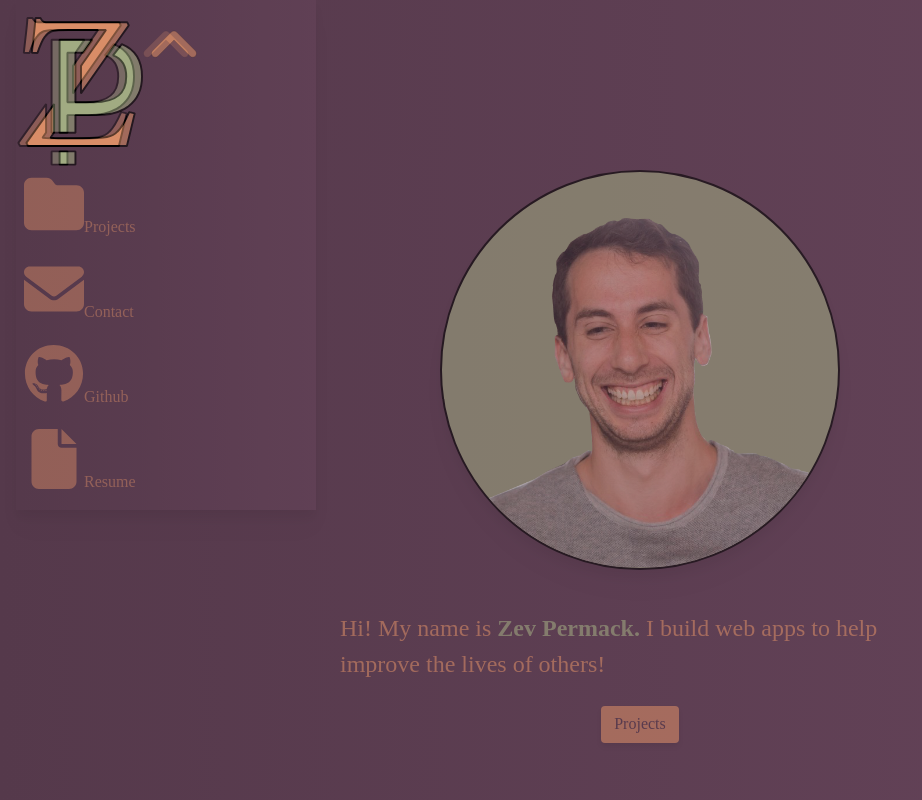
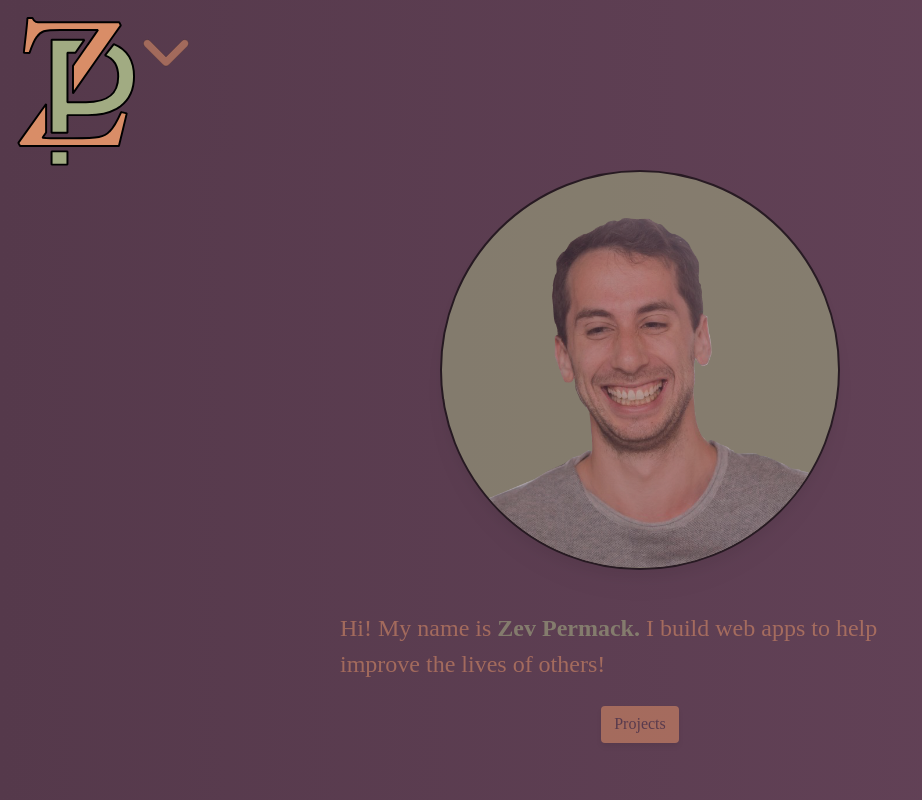
Before and after one commit to rewpt/portfolio, a React (Create React App) app: page / in a window 1280 px wide. Shown: the top 800 px of the page, without its empty margins (0-922 px from the left). Built offline with nearby package versions, Linux system fonts and the light colour scheme.

Commit message:
change initial open state to false

```diff
--- a/src/components/Nav.jsx
+++ b/src/components/Nav.jsx
@@ -15,7 +15,7 @@ const svgVariants = {
 };
 
 function Nav() {
-  const [navOpen, setNavOpen] = useState(true);
+  const [navOpen, setNavOpen] = useState(false);
   const chevronClass = classNames({
     "hover:cursor-pointer text-zorange": navOpen,
     "hover:cursor-pointer text-zorange rotate-180": !navOpen,
```
